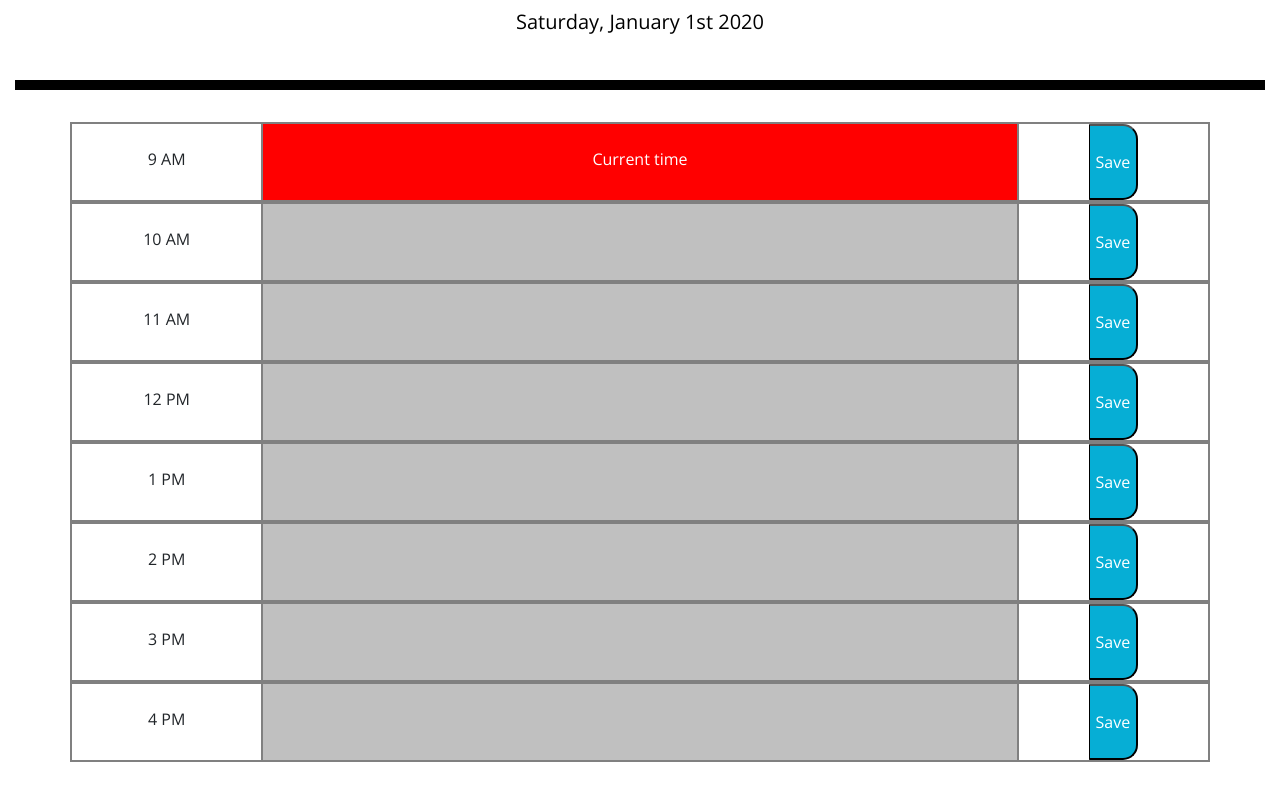
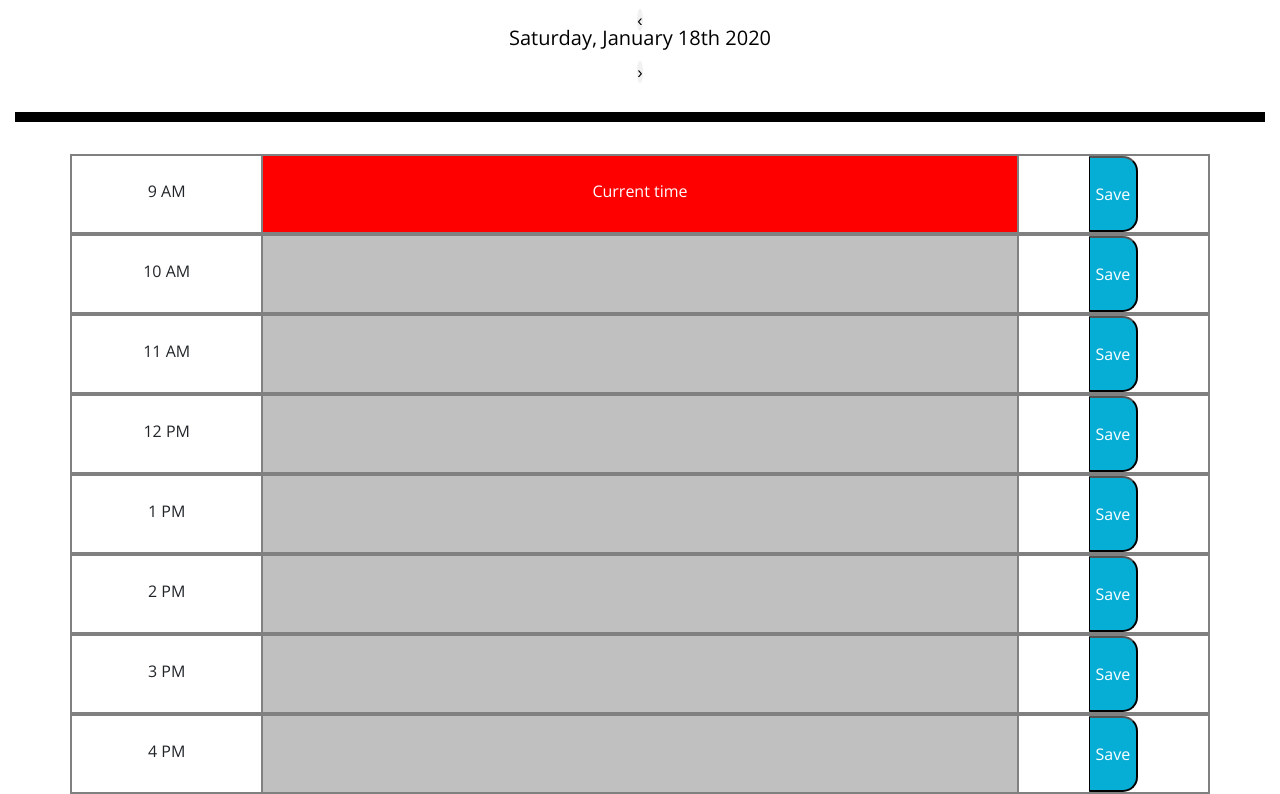
Before and after one commit to Janviermbilizi/HW5-Day-Planner, a plain HTML site: page index.html in a window 1280 px wide. Shown: the part 150-944 px from the top of the page. Before the commit the page ends 912 px from the top, so only its background shows below. Drawn offline with nearby package versions, Linux system fonts and the light colour scheme.

Commit message:
organizefunct

```diff
--- a/index.html
+++ b/index.html
@@ -27,7 +27,9 @@
       <header class="jumbotron">
         <h1 class="display-3">Work Day Scheduler</h1>
         <p class="lead">A simple calendar app for scheduling your work day</p>
+        <a href="#" class="previous round">&#8249;</a>
         <p id="currentDay" class="lead"></p>
+        <a href="#" class="next round">&#8250;</a>
       </header>
       <div class="container">
         <div class="row">
--- a/script.js
+++ b/script.js
@@ -1,4 +1,11 @@
+// currentDay display
 var currentDay = document.querySelector("#currentDay");
+var m = moment();
+var today = m.format("dddd, MMMM Do YYYY").toString();
+currentDay.append(today);
+
+//calendar function
+function calendar() {
   var time9 = document.querySelector("#time9");
   var time10 = document.querySelector("#time10");
   var time11 = document.querySelector("#time11");
@@ -7,11 +14,6 @@ var time1 = document.querySelector("#time1");
   var time2 = document.querySelector("#time2");
   var time3 = document.querySelector("#time3");
   var time4 = document.querySelector("#time4");
-
-// currentDay display
-var m = moment();
-var today = m.format("dddd, MMMM Mo YYYY").toString();
-currentDay.append(today);
 
   //Time at 9AM
   var timeat9 = m.format("9 [AM]").toString();
@@ -100,3 +102,5 @@ if (timeat4 == m.format("h [PM]").toString()) {
   } else {
     col4.style.backgroundColor = "silver";
   }
+}
+calendar();
--- a/style.css
+++ b/style.css
@@ -30,6 +30,19 @@ textarea {
   text-align: center;
   border-radius: 15px;
 }
+
+.previous {
+  background-color: #f1f1f1;
+  color: black;
+}
+.next {
+  background-color: #f1f1f1;
+  color: black;
+}
+.round {
+  border-radius: 50%;
+}
+
 /* rows and cols styles */
 .container {
   text-align: center;
```
Lines whose indentation alone changed are shown as unchanged.
